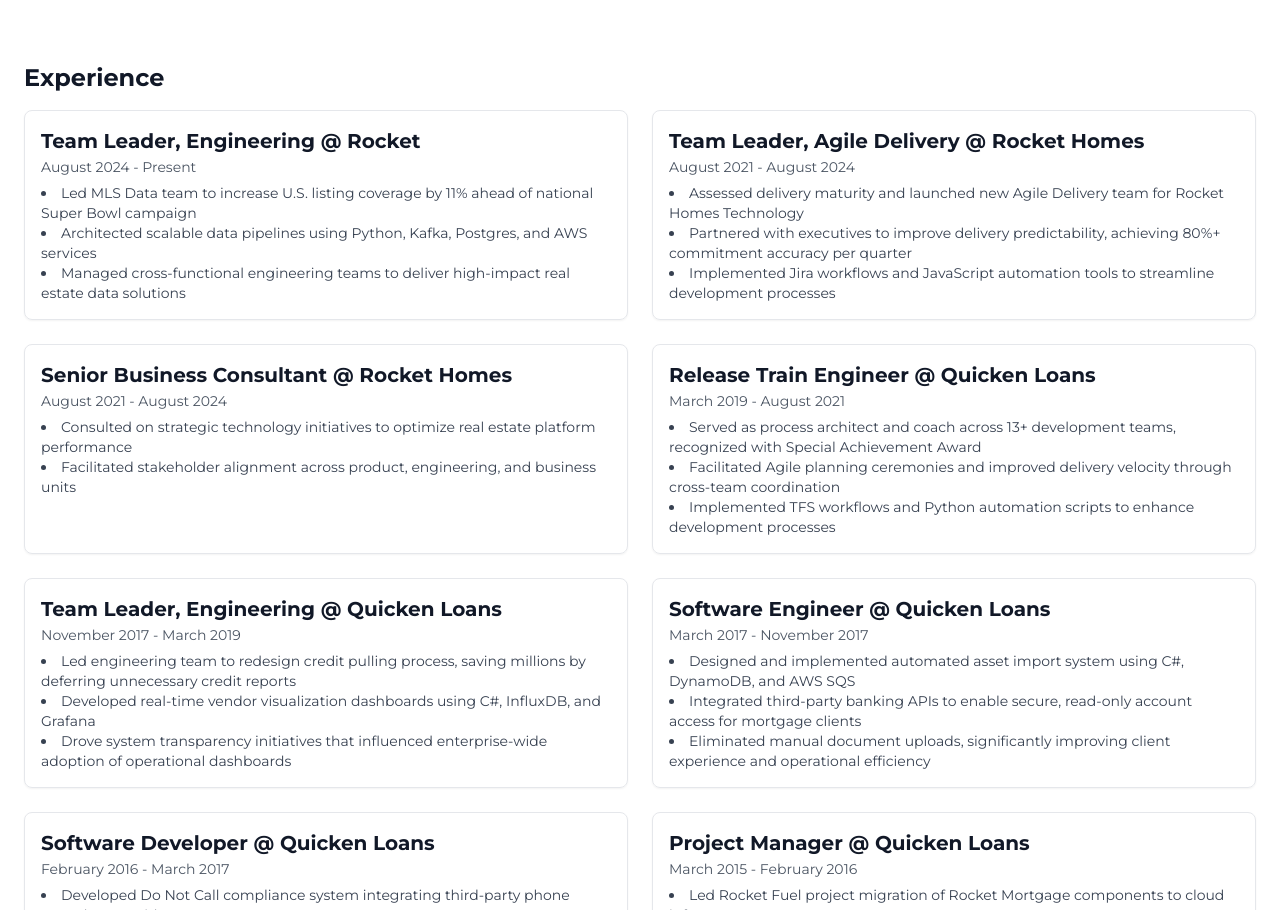
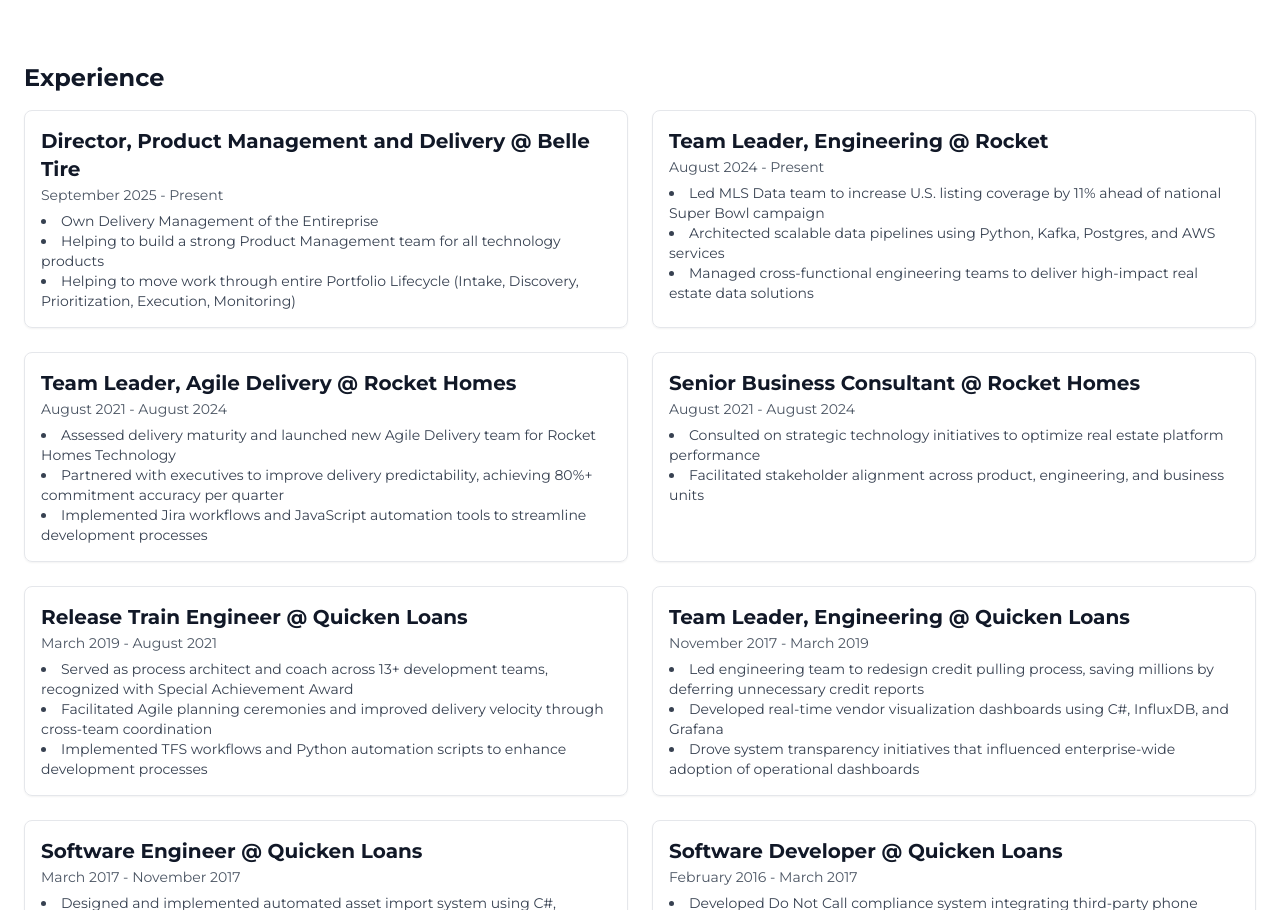
Before and after one commit to mstamper01/mstamper01.github.io, a React (Vite) app: page / in a window 1280 px wide. Shown: the part 2020-2930 px from the top of the page. Built offline with nearby package versions, Linux system fonts and the light colour scheme.

Commit message:
Adding Belle Tire

```diff
--- a/src/components/Experience.tsx
+++ b/src/components/Experience.tsx
@@ -8,6 +8,16 @@
 }
 
 const experiences: ExperienceItem[] = [
+  {
+    role: 'Director, Product Management and Delivery',
+    company: 'Belle Tire',
+    duration: 'September 2025 - Present',
+    details: [
+      'Own Delivery Management of the Entireprise',
+      'Helping to build a strong Product Management team for all technology products',
+      'Helping to move work through entire Portfolio Lifecycle (Intake, Discovery, Prioritization, Execution, Monitoring)'
+    ]
+  },
   {
     role: 'Team Leader, Engineering',
     company: 'Rocket',
```
